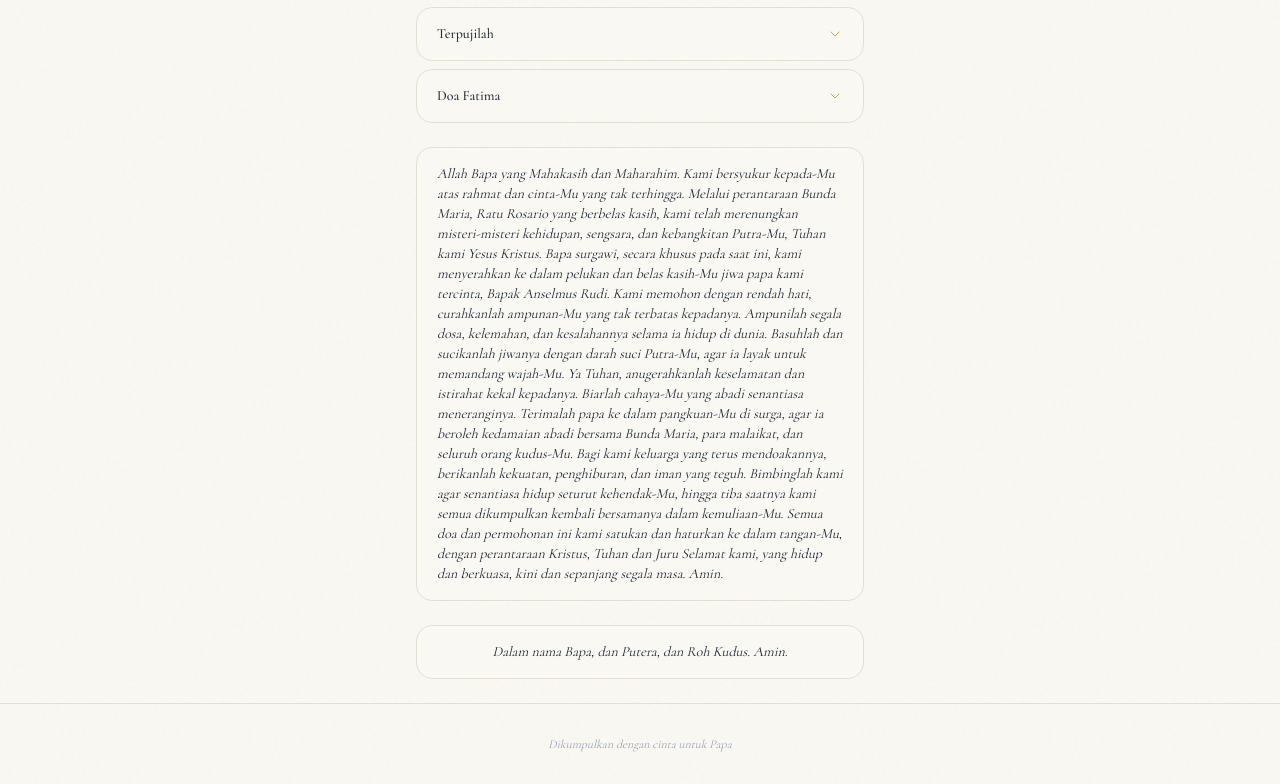
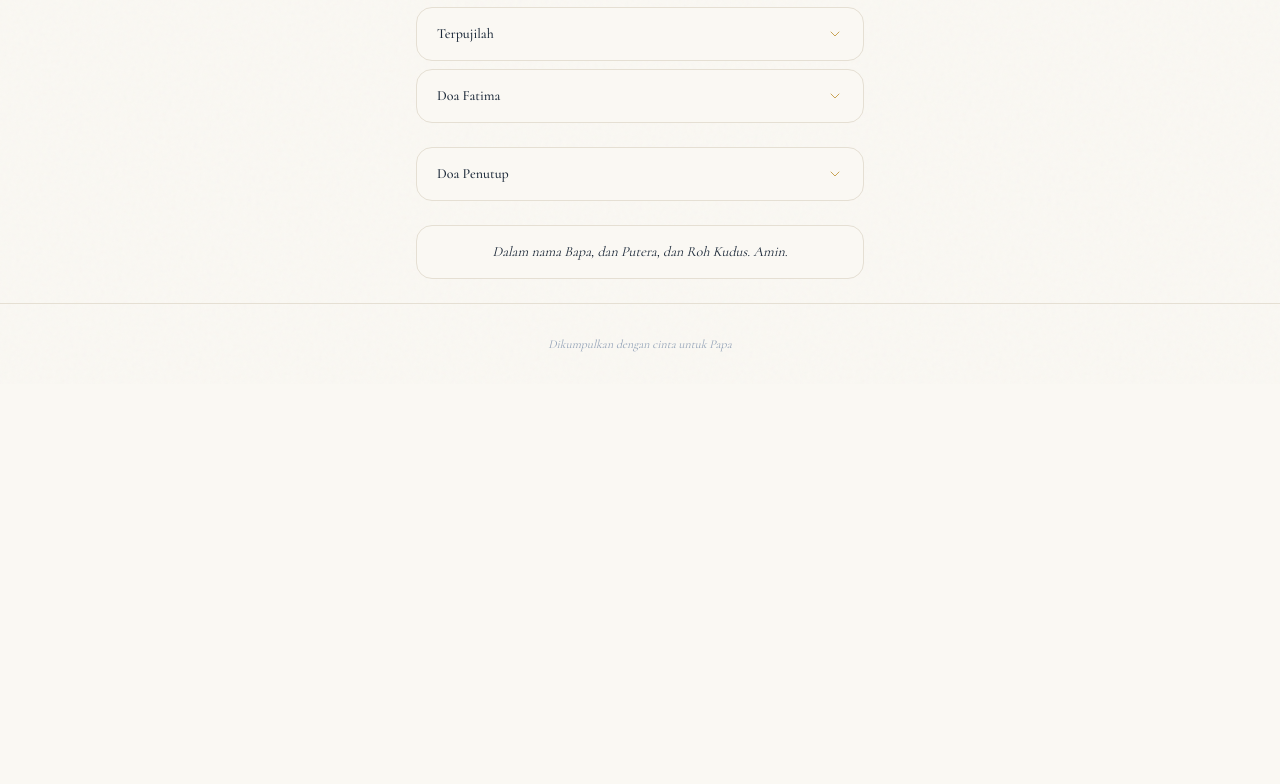
Before and after one commit to chrystalio/untuk-papa, a Next.js app: page /Rosario in a window 1280 px wide. Shown: the part 5214-5998 px from the top of the page. After the commit the page ends 5598 px from the top, so only its background shows below. Built offline with nearby package versions, Linux system fonts and the light colour scheme.

Commit message:
feat: convert doa penutup to accordion with paragraph formatting

```diff
--- a/src/app/Rosario/page.tsx
+++ b/src/app/Rosario/page.tsx
@@ -1,6 +1,7 @@
 import prayers from "@/data/prayers.json";
 import PeristiwaSection from "@/components/PeristiwaSection";
 import IntroSection from "@/components/IntroSection";
+import CollapsiblePrayer from "@/components/CollapsiblePrayer";
 import Link from "next/link";
 import peristiwaData from "@/data/peristiwa.json";
 
@@ -146,11 +147,10 @@ export default function RosarioPage() {
           })}
 
           {/* Doa Penutup */}
-          <div className="rounded-2xl border border-[var(--color-divider)] bg-[var(--color-ivory)] px-5 py-4">
-            <p className="text-[var(--color-navy)] text-sm" style={{ fontFamily: "var(--font-serif)", fontStyle: "italic" }}>
-              {prayers.doa_penutup.prayer}
-            </p>
-          </div>
+          <CollapsiblePrayer
+            title="Doa Penutup"
+            prayer={prayers.doa_penutup.prayer}
+          />
 
           {/* Tanda Salib Penutup */}
           <div className="rounded-2xl border border-[var(--color-divider)] bg-[var(--color-ivory)] px-5 py-4 text-center">
--- a/src/components/CollapsiblePrayer.tsx
+++ b/src/components/CollapsiblePrayer.tsx
@@ -54,10 +54,12 @@ export default function CollapsiblePrayer({
             transition={{ duration: 0.3, ease: [0.25, 0.46, 0.45, 0.94] }}
             className="overflow-hidden"
           >
-            <div className="px-5 pb-5 pt-2 border-t border-[var(--color-divider)]">
-              <p className="text-[var(--color-slate)] text-sm leading-relaxed" style={{ fontFamily: "var(--font-serif)", fontStyle: "italic" }}>
-                {prayer}
-              </p>
+            <div className="px-5 pb-5 pt-3 border-t border-[var(--color-divider)] space-y-3">
+              {prayer.split("\n").map((para, i) => (
+                <p key={i} className="text-[var(--color-slate)] text-sm leading-relaxed" style={{ fontFamily: "var(--font-serif)", fontStyle: "italic" }}>
+                  {para}
+                </p>
+              ))}
             </div>
           </motion.div>
         )}
--- a/src/data/prayers.json
+++ b/src/data/prayers.json
@@ -52,6 +52,6 @@
   "doa_penutup": {
     "id": "doa_penutup",
     "title": "Doa Penutup",
-    "prayer": "Allah Bapa yang Mahakasih dan Maharahim. Kami bersyukur kepada-Mu atas rahmat dan cinta-Mu yang tak terhingga. Melalui perantaraan Bunda Maria, Ratu Rosario yang berbelas kasih, kami telah merenungkan misteri-misteri kehidupan, sengsara, dan kebangkitan Putra-Mu, Tuhan kami Yesus Kristus. Bapa surgawi, secara khusus pada saat ini, kami menyerahkan ke dalam pelukan dan belas kasih-Mu jiwa papa kami tercinta, Bapak Anselmus Rudi. Kami memohon dengan rendah hati, curahkanlah ampunan-Mu yang tak terbatas kepadanya. Ampunilah segala dosa, kelemahan, dan kesalahannya selama ia hidup di dunia. Basuhlah dan sucikanlah jiwanya dengan darah suci Putra-Mu, agar ia layak untuk memandang wajah-Mu. Ya Tuhan, anugerahkanlah keselamatan dan istirahat kekal kepadanya. Biarlah cahaya-Mu yang abadi senantiasa meneranginya. Terimalah papa ke dalam pangkuan-Mu di surga, agar ia beroleh kedamaian abadi bersama Bunda Maria, para malaikat, dan seluruh orang kudus-Mu. Bagi kami keluarga yang terus mendoakannya, berikanlah kekuatan, penghiburan, dan iman yang teguh. Bimbinglah kami agar senantiasa hidup seturut kehendak-Mu, hingga tiba saatnya kami semua dikumpulkan kembali bersamanya dalam kemuliaan-Mu. Semua doa dan permohonan ini kami satukan dan haturkan ke dalam tangan-Mu, dengan perantaraan Kristus, Tuhan dan Juru Selamat kami, yang hidup dan berkuasa, kini dan sepanjang segala masa. Amin."
+    "prayer": "Allah Bapa yang Mahakasih dan Maharahim. Kami bersyukur kepada-Mu atas rahmat dan cinta-Mu yang tak terhingga.\n\nMelalui perantaraan Bunda Maria, Ratu Rosario yang berbelas kasih, kami telah merenungkan misteri-misteri kehidupan, sengsara, dan kebangkitan Putra-Mu, Tuhan kami Yesus Kristus.\n\nBapa surgawi, secara khusus pada saat ini, kami menyerahkan ke dalam pelukan dan belas kasih-Mu jiwa papa kami tercinta, Bapak Anselmus Rudi. Kami memohon dengan rendah hati, curahkanlah ampunan-Mu yang tak terbatas kepadanya. Ampunilah segala dosa, kelemahan, dan kesalahannya selama ia hidup di dunia. Basuhlah dan sucikanlah jiwanya dengan darah suci Putra-Mu, agar ia layak untuk memandang wajah-Mu.\n\nYa Tuhan, anugerahkanlah keselamatan dan istirahat kekal kepadanya. Biarlah cahaya-Mu yang abadi senantiasa meneranginya. Terimalah papa ke dalam pangkuan-Mu di surga, agar ia beroleh kedamaian abadi bersama Bunda Maria, para malaikat, dan seluruh orang kudus-Mu.\n\nBagi kami keluarga yang terus mendoakannya, berikanlah kekuatan, penghiburan, dan iman yang teguh. Bimbinglah kami agar senantiasa hidup seturut kehendak-Mu, hingga tiba saatnya kami semua dikumpulkan kembali bersamanya dalam kemuliaan-Mu.\n\nSemua doa dan permohonan ini kami satukan dan haturkan ke dalam tangan-Mu, dengan perantaraan Kristus, Tuhan dan Juru Selamat kami, yang hidup dan berkuasa, kini dan sepanjang segala masa. Amin."
   }
 }
```
